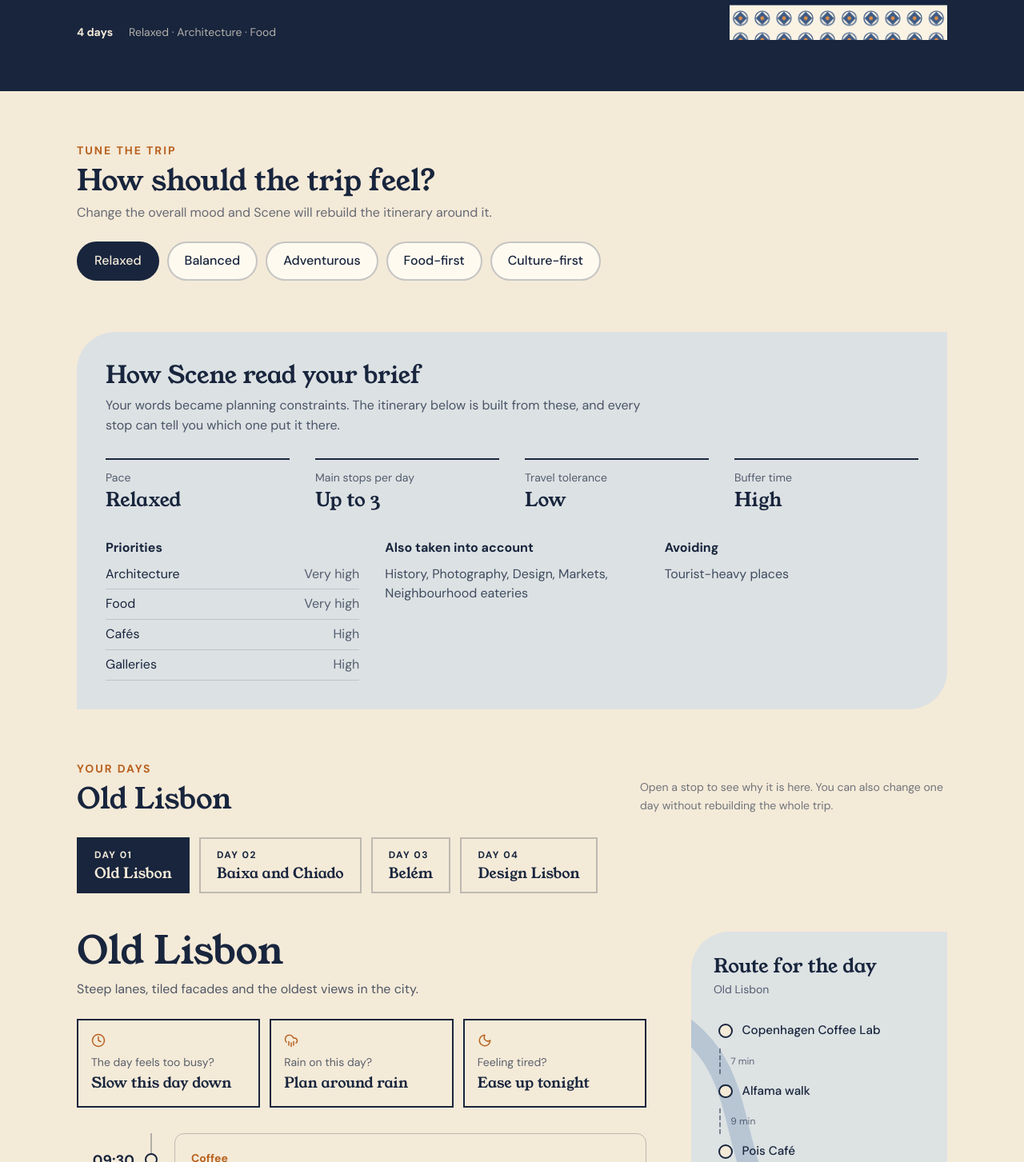
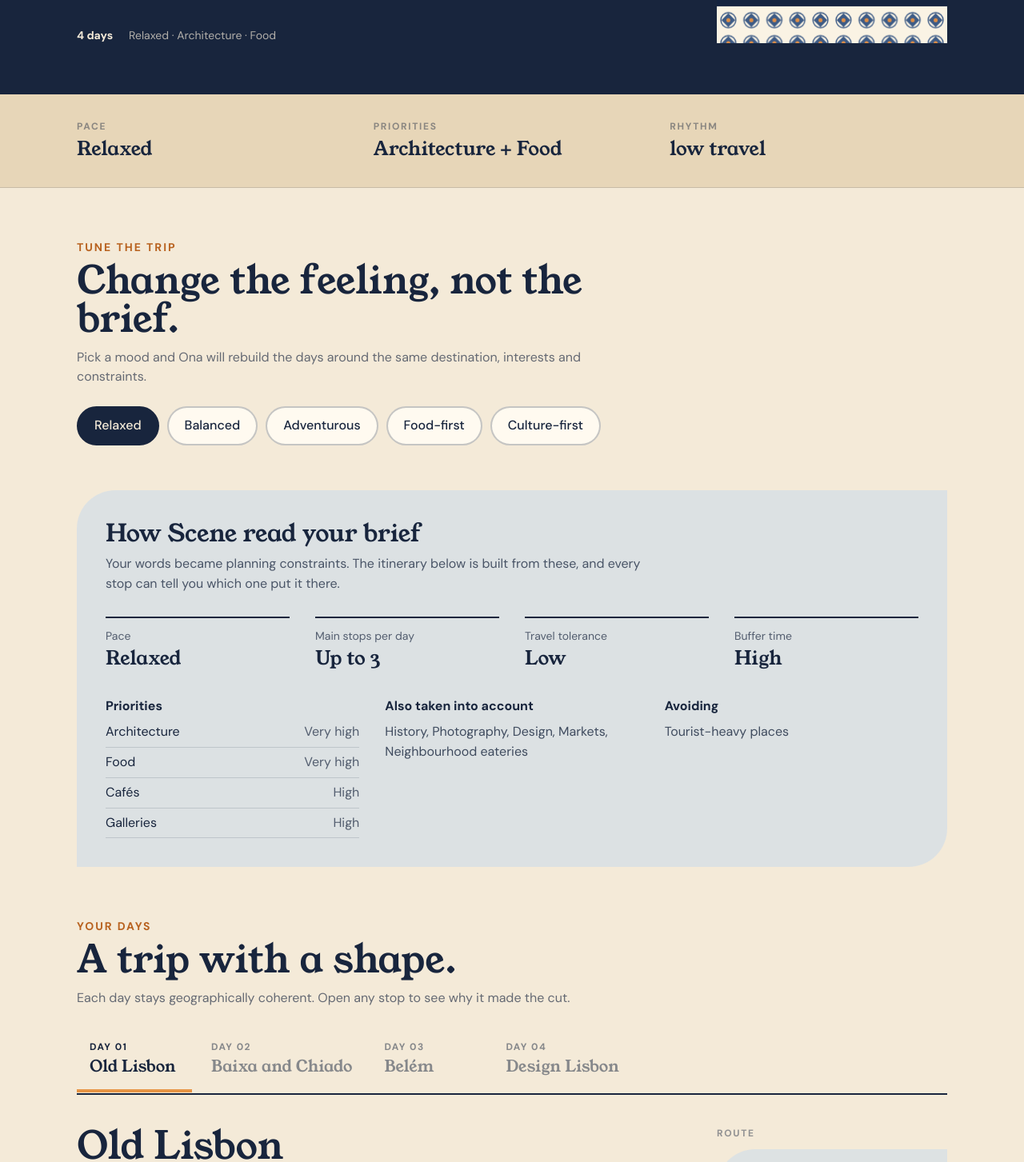
Before and after one commit to Wuraola-Adebisi/Ona, a React (Vite) app: page /examples in a window 1280 px wide. Shown: the part 1357-2810 px from the top of the page at 80% size. Built offline with nearby package versions, Linux system fonts and the light colour scheme.

Commit message:
Refine Ona itinerary results layout

```diff
--- a/src/components/SceneResult.tsx
+++ b/src/components/SceneResult.tsx
@@ -21,6 +21,32 @@ interface Props {
 }
 
 const two = (number: number) => String(number).padStart(2, "0");
+
+const ADJUSTMENTS: {
+  kind: Adjust;
+  label: string;
+  body: string;
+  Icon: typeof Wind;
+}[] = [
+  {
+    kind: "slower",
+    label: "Slow this day down",
+    body: "Fewer major stops, a later start and more breathing room.",
+    Icon: Wind,
+  },
+  {
+    kind: "rain",
+    label: "Plan around rain",
+    body: "Swap exposed stops for indoor alternatives where possible.",
+    Icon: CloudRain,
+  },
+  {
+    kind: "tired",
+    label: "Ease up tonight",
+    body: "Drop the late stops and make dinner the end of the day.",
+    Icon: Moon,
+  },
+];
 
 export default function SceneResult({ scene, onChange, action }: Props) {
   const [dayIdx, setDayIdx] = useState(0);
@@ -52,7 +78,7 @@ export default function SceneResult({ scene, onChange, action }: Props) {
   return (
     <div>
       <header className="bg-navy text-sand">
-        <div className="mx-auto grid max-w-6xl items-end gap-10 px-5 pb-12 pt-10 sm:px-8 sm:pb-16 sm:pt-14 md:grid-cols-[1fr_17rem]">
+        <div className="mx-auto grid max-w-6xl gap-8 px-5 pb-12 pt-8 sm:px-8 sm:pb-16 sm:pt-10 md:grid-cols-[1fr_18rem] md:items-end">
           <div>
             <button
               type="button"
@@ -67,7 +93,7 @@ export default function SceneResult({ scene, onChange, action }: Props) {
               Your trip
             </p>
 
-            <h1 className="mt-3 font-display text-[clamp(3.5rem,11vw,8rem)] uppercase leading-[0.84] tracking-tight">
+            <h1 className="mt-3 font-display text-[clamp(3.5rem,11vw,8rem)] leading-[0.82] tracking-tight">
               {destination.name}
             </h1>
 
@@ -86,20 +112,53 @@ export default function SceneResult({ scene, onChange, action }: Props) {
         </div>
       </header>
 
+      <main>
+        <section className="border-b border-navy/15 bg-sand-deep">
+          <div className="mx-auto max-w-6xl px-5 py-8 sm:px-8">
+            <div className="grid gap-6 sm:grid-cols-3">
+              <div>
+                <p className="text-xs font-bold uppercase tracking-[0.14em] text-navy/45">
+                  Pace
+                </p>
+                <p className="mt-1 font-display text-2xl">{scene.interpretation.pace}</p>
+              </div>
+              <div>
+                <p className="text-xs font-bold uppercase tracking-[0.14em] text-navy/45">
+                  Priorities
+                </p>
+                <p className="mt-1 font-display text-2xl">
+                  {scene.brief.interests.length
+                    ? scene.brief.interests
+                        .slice(0, 2)
+                        .map((interest) => INTEREST_LABELS[interest])
+                        .join(" + ")
+                    : "Open-ended"}
+                </p>
+              </div>
+              <div>
+                <p className="text-xs font-bold uppercase tracking-[0.14em] text-navy/45">
+                  Rhythm
+                </p>
+                <p className="mt-1 font-display text-2xl">
+                  {scene.interpretation.travel.toLowerCase()} travel
+                </p>
+              </div>
+            </div>
+          </div>
+        </section>
+
         <div className="mx-auto max-w-6xl px-5 py-12 sm:px-8 sm:py-16">
           <section>
             <div className="max-w-2xl">
               <p className="text-sm font-bold uppercase tracking-[0.14em] text-sun-deep">
                 Tune the trip
               </p>
-
-            <h2 className="mt-2 font-display text-3xl sm:text-4xl">
-              How should the trip feel?
+              <h2 className="mt-2 font-display text-4xl sm:text-5xl">
+                Change the feeling, not the brief.
               </h2>
-
-            <p className="mt-2 text-navy/65">
-              Change the overall mood and Scene will rebuild the itinerary
-              around it.
+              <p className="mt-3 text-navy/65">
+                Pick a mood and Ona will rebuild the days around the same
+                destination, interests and constraints.
               </p>
             </div>
 
@@ -126,31 +185,28 @@ export default function SceneResult({ scene, onChange, action }: Props) {
             </div>
           </section>
 
-        <section className="mt-16">
+          <section className="mt-14">
             <InterpretationPanel data={scene.interpretation} />
           </section>
 
           <section className="mt-16" aria-label="Your days">
-          <div className="flex flex-col gap-3 sm:flex-row sm:items-end sm:justify-between">
-            <div>
+            <div className="max-w-3xl">
               <p className="text-sm font-bold uppercase tracking-[0.14em] text-sun-deep">
                 Your days
               </p>
-              <h2 className="mt-2 font-display text-3xl sm:text-4xl">
-                {day.zone.title}
+              <h2 className="mt-2 font-display text-4xl sm:text-5xl">
+                A trip with a shape.
               </h2>
-            </div>
-
-            <p className="max-w-sm text-sm leading-relaxed text-navy/60">
-              Open a stop to see why it is here. You can also change one day
-              without rebuilding the whole trip.
+              <p className="mt-3 text-navy/65">
+                Each day stays geographically coherent. Open any stop to see
+                why it made the cut.
               </p>
             </div>
 
             <div
               role="tablist"
               aria-label="Trip days"
-            className="mt-7 flex gap-3 overflow-x-auto pb-2"
+              className="mt-8 flex gap-2 overflow-x-auto border-b-2 border-navy pb-px"
             >
               {scene.days.map((item, index) => (
                 <button
@@ -162,23 +218,23 @@ export default function SceneResult({ scene, onChange, action }: Props) {
                     setDayIdx(index);
                     setOpen(null);
                   }}
-                className={`shrink-0 border-2 px-5 py-3 text-left transition-colors ${
+                  className={`min-w-36 shrink-0 border-b-4 px-4 pb-4 pt-2 text-left transition-colors ${
                     index === idx
-                    ? "border-navy bg-navy text-sand"
-                    : "border-navy/25 hover:border-navy"
+                      ? "border-sun text-navy"
+                      : "border-transparent text-navy/50 hover:text-navy"
                   }`}
                 >
                   <span className="block text-xs font-bold uppercase tracking-[0.12em]">
                     Day {two(index + 1)}
                   </span>
-                <span className="mt-1 block font-display text-lg leading-tight">
+                  <span className="mt-1 block font-display text-xl leading-tight">
                     {item.zone.title}
                   </span>
                 </button>
               ))}
             </div>
 
-          <div className="mt-10 grid gap-10 lg:grid-cols-[1fr_20rem] lg:gap-14">
+            <div className="mt-10 grid gap-12 lg:grid-cols-[minmax(0,1fr)_18rem] lg:gap-16">
               <div role="tabpanel">
                 <SceneTimeline
                   day={day}
@@ -189,72 +245,53 @@ export default function SceneResult({ scene, onChange, action }: Props) {
                 />
               </div>
 
-            <div className="lg:sticky lg:top-24 lg:self-start">
+              <aside className="lg:sticky lg:top-24 lg:self-start">
+                <p className="mb-3 text-xs font-bold uppercase tracking-[0.14em] text-navy/45">
+                  Route
+                </p>
                 <RouteDiagram
                   items={day.items}
                   activeId={open?.activity.id ?? null}
                   title={day.zone.title}
                 />
-            </div>
+              </aside>
             </div>
           </section>
 
-        <section className="mt-14 border-t border-navy/15 pt-10">
+          <section className="mt-16 border-t-2 border-navy pt-10">
+            <div className="max-w-2xl">
               <p className="text-sm font-bold uppercase tracking-[0.14em] text-sun-deep">
-            Need to change the day?
+                Change one day
               </p>
+              <h2 className="mt-2 font-display text-3xl sm:text-4xl">
+                Keep the rest of the trip intact.
+              </h2>
+            </div>
 
-          <div className="mt-5 grid gap-3 sm:grid-cols-3">
+            <div className="mt-6 grid gap-3 md:grid-cols-3">
+              {ADJUSTMENTS.map(({ kind, label, body, Icon }) => (
                 <button
+                  key={kind}
                   type="button"
-              onClick={() => adjust("slower")}
-              className="flex items-start gap-4 border-2 border-navy/20 bg-linen p-5 text-left transition-colors hover:border-navy"
+                  onClick={() => adjust(kind)}
+                  className="group flex items-start gap-4 border-2 border-navy/20 bg-linen p-5 text-left transition-colors hover:border-navy hover:bg-navy hover:text-sand"
                 >
-              <Wind size={20} className="mt-0.5 shrink-0" />
+                  <Icon
+                    size={20}
+                    className="mt-0.5 shrink-0 text-sun-deep group-hover:text-sun"
+                  />
                   <span>
-                <strong className="block font-display text-xl">
-                  Make it slower
-                </strong>
-                <span className="mt-1 block text-sm text-navy/65">
-                  Fewer major stops, later start and more breathing room.
+                    <strong className="block font-display text-xl">{label}</strong>
+                    <span className="mt-1 block text-sm text-navy/65 group-hover:text-sand/70">
+                      {body}
                     </span>
                   </span>
                 </button>
-
-            <button
-              type="button"
-              onClick={() => adjust("rain")}
-              className="flex items-start gap-4 border-2 border-navy/20 bg-linen p-5 text-left transition-colors hover:border-navy"
-            >
-              <CloudRain size={20} className="mt-0.5 shrink-0" />
-              <span>
-                <strong className="block font-display text-xl">
-                  Make it rainy-day friendly
-                </strong>
-                <span className="mt-1 block text-sm text-navy/65">
-                  Swap outdoor stops for nearby indoor alternatives.
-                </span>
-              </span>
-            </button>
-
-            <button
-              type="button"
-              onClick={() => adjust("tired")}
-              className="flex items-start gap-4 border-2 border-navy/20 bg-linen p-5 text-left transition-colors hover:border-navy"
-            >
-              <Moon size={20} className="mt-0.5 shrink-0" />
-              <span>
-                <strong className="block font-display text-xl">
-                  I am tired
-                </strong>
-                <span className="mt-1 block text-sm text-navy/65">
-                  Ease up the evening and keep dinner as the final stop.
-                </span>
-              </span>
-            </button>
+              ))}
             </div>
           </section>
         </div>
+      </main>
 
       <ActivityPanel item={open} onClose={close} />
     </div>
```
Lines whose indentation alone changed are shown as unchanged.
